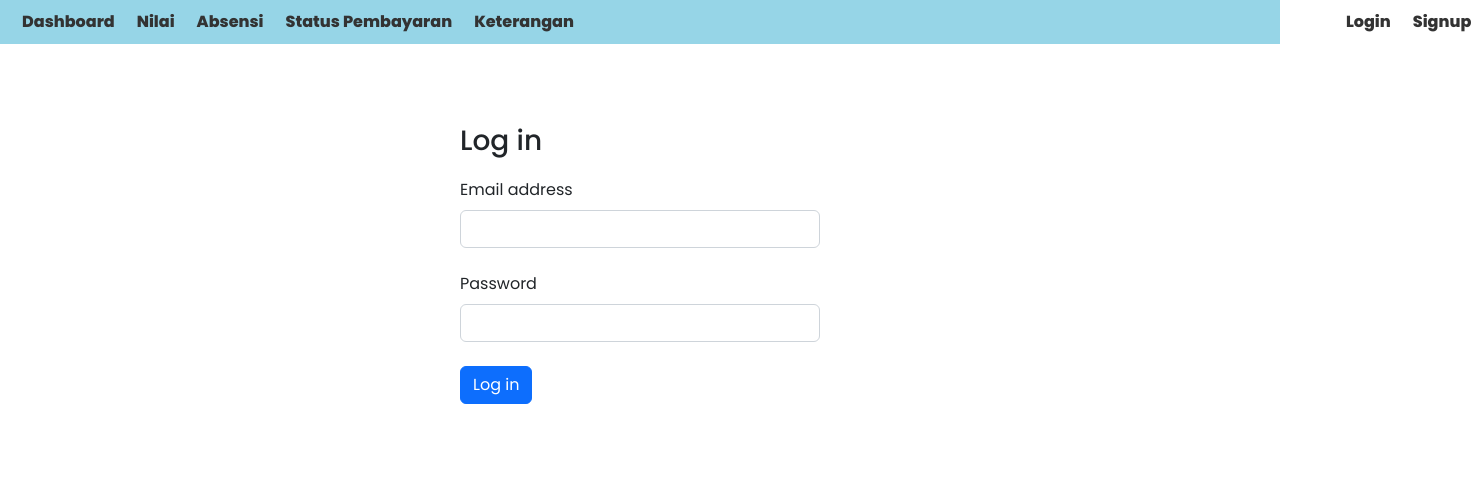
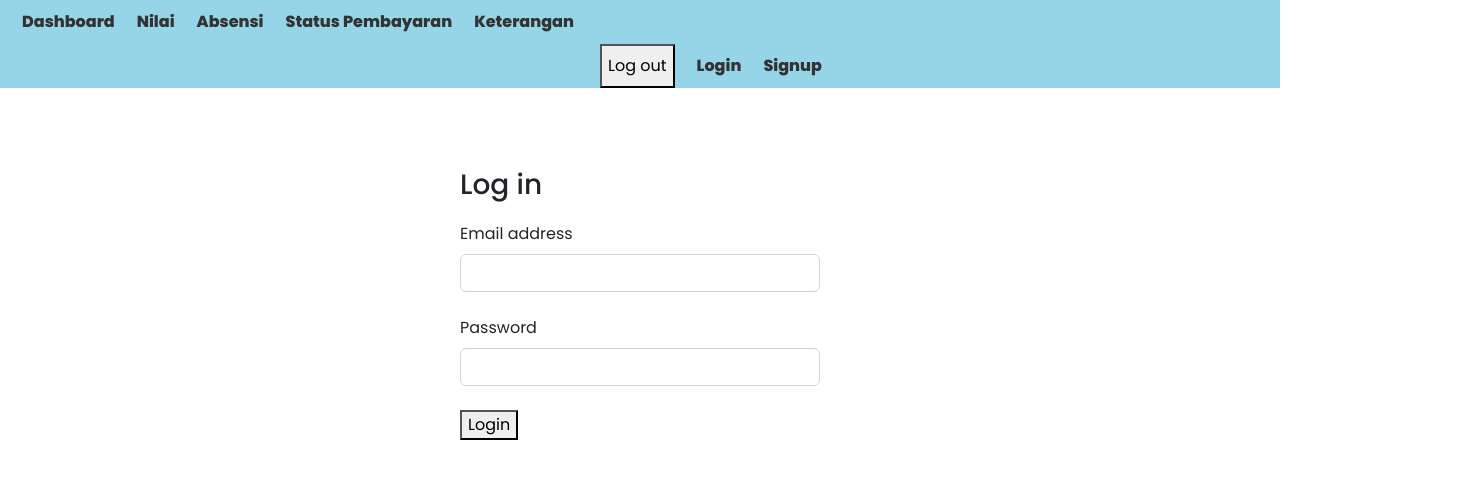
Before and after one commit to Anamaleit/SchoolApp-Web, a React (Create React App) app in the folder frontend/: page /login in a window 1280 px wide. Shown: the top 478 px of the page, 1471 px wide, since content can reach past the window. Built offline with nearby package versions, Linux system fonts and the light colour scheme.

Commit message:
Login logout logic

```diff
--- a/frontend/src/components/AnnouncementDetails.js
+++ b/frontend/src/components/AnnouncementDetails.js
@@ -29,7 +29,7 @@ const AnnouncementDetails = ({ announcement }) => {
             <div className="announcement-content">
                 <p><strong></strong>{announcement.description}</p>
             </div>
-            <AnnouncementModal mode="update" announcement={announcement} />
+            <AnnouncementModal mode="update" announcement={announcement} className="announcement-update-button"/>
             <br/>
             <button className="delete-button" onClick={handleClick}>Delete</button>
         </div>
--- a/frontend/src/components/Modal/AnnouncementModal.js
+++ b/frontend/src/components/Modal/AnnouncementModal.js
@@ -13,6 +13,7 @@ function AnnouncementModal(props) {
     let buttonTitle;
     let createMode;
     let updateMode;
+    let buttonType;
     switch (props.mode){
         default:
         case 'create':
@@ -23,6 +24,7 @@ function AnnouncementModal(props) {
             buttonTitle = 'Create a new announcement';
             createMode = true;
             updateMode = false;
+            buttonType= 'announcement-create-button'
             break;
         case 'update':
             dispatchType = 'UPDATE_ANNOUNCEMENT';
@@ -32,6 +34,7 @@ function AnnouncementModal(props) {
             buttonTitle = 'Edit';
             createMode = false;
             updateMode = true;
+            buttonType= 'announcement-update-button'
             break;
     }
 
@@ -98,7 +101,7 @@ function AnnouncementModal(props) {
 
     return (
         <>
-        <button className="announcement-button" onClick={handleShow}> {buttonTitle}
+        <button className={buttonType} onClick={handleShow}> {buttonTitle}
         </button>
 
         <Modal show={show} onHide={handleClose}>
--- a/frontend/src/components/Navbar.js
+++ b/frontend/src/components/Navbar.js
@@ -1,25 +1,29 @@
-// import { Link } from 'react-router-dom'
+import { useLogout } from '../hooks/useLogout'
 
 const Navbar = () => {
+    const { logout } = useLogout()
+
+    const handleClick = () => {
+        logout()
+    }
 
     return (
         <header>
-            <div className="nav">
+            <div className="nav-left">
                 <ul>
                     <li><a href="/">Dashboard</a></li>
                     <li><a href="/Nilai">Nilai</a></li>
                     <li><a href="/Absensi">Absensi</a></li>
                     <li><a href="/StatusPembayaran">Status Pembayaran</a></li>
                     <li><a href="/Keterangan">Keterangan</a></li>
-                    <li><a href="/login" style={{marginLeft: "750px"}}>Login</a></li>
+                </ul>
+            </div>
+            <div className="nav-right">
+                <ul>
+                    <button onClick={handleClick} style={{marginLeft: "600px"}}>Log out</button>
+                    <li><a href="/login">Login</a></li>
                     <li><a href="/signup">Signup</a></li>
                 </ul>
-                {/* <nav>
-                    <div>
-                        <Link to="/login">Login</Link>
-                        <Link to="/signup">Signup</Link>
-                    </div>
-                </nav> */}
             </div>
         </header>
     )
--- /dev/null
+++ b/frontend/src/hooks/useLogin.js
@@ -0,0 +1,36 @@
+import { useState } from 'react'
+import { useAuthContext } from './useAuthContext'
+
+export const useLogin = () => {
+  const [error, setError] = useState(null)
+  const [isLoading, setIsLoading] = useState(null)
+  const { dispatch } = useAuthContext()
+
+  const login = async (email, password) => {
+      setIsLoading(true)
+      setError(null)
+
+      const response = await fetch('api/user/login', {
+          method: 'POST',
+          headers: {'Content-Type': 'application/json'},
+          body: JSON.stringify({email, password})
+      })
+      const json = await response.json()
+
+      if (!response.ok) {
+          setIsLoading(false)
+          setError(json.error)
+      }
+      if (response.ok) {
+          // save the user to local storage
+          localStorage.setItem('user', JSON.stringify(json))
+
+          // update the auth context
+          dispatch({type: 'LOGIN', payload: json})
+
+          setIsLoading(false)
+      }
+  }
+
+  return { login, isLoading, error}
+}
--- /dev/null
+++ b/frontend/src/hooks/useLogout.js
@@ -0,0 +1,15 @@
+import { useAuthContext } from './useAuthContext'
+
+export const useLogout = () => {
+    const { dispatch } = useAuthContext()
+
+    const logout = () => {
+        // remove user from storage
+        localStorage.removeItem('user')
+
+        // dispatch logout action
+        dispatch({type: 'LOGOUT'})
+    }
+
+    return {logout}
+}
--- a/frontend/src/index.css
+++ b/frontend/src/index.css
@@ -26,20 +26,24 @@ header a:hover {
   color : white
 }
 
-.nav ul {
+.nav-left ul, .nav-right ul {
   margin: 0;
   padding: 0;
   list-style: none;
 }
 
-.nav > ul {
+.nav-left > ul, .nav-right > ul {
   display: flex;
 }
 
-.nav > ul > li {
+.nav-left > ul > li, .nav-right > ul > li {
   position: relative;
   white-space: nowrap;
   padding: 10px 0 10px 22px;
+}
+
+.nav-left, .nav-right {
+  display: inline-block;
 }
 
 .pages{
@@ -48,10 +52,16 @@ header a:hover {
   margin: 0 auto;
 }
 
-.home .announcement-button {
+.home .announcement-create-button {
   max-width: 800px;
   width: 100%;
   padding: 12px;
+}
+
+.home .announcement-update-button {
+  position: relative;
+  left: 83%;
+  top: 30px;
 }
 
 .announcement-details {
@@ -105,4 +115,5 @@ form.signup, form.login {
 
 textarea {
   width: 465px;
+  text-align: justify;
 }
--- a/frontend/src/pages/Login.js
+++ b/frontend/src/pages/Login.js
@@ -1,14 +1,15 @@
 import { useState } from 'react'
-import Button from 'react-bootstrap/Button';
+import { useLogin } from '../hooks/useLogin'
 
 const Login = () => {
     const [email, setEmail] = useState('')
     const [password, setPassword] = useState('')
+    const {login, error, isLoading} = useLogin()
 
     const handleSubmit = async (e) => {
         e.preventDefault()
 
-        console.log(email, password)
+        await login(email, password)
     }
 
     return (
@@ -37,7 +38,8 @@ const Login = () => {
                 />
             </div>
 
-            <Button>Log in</Button>
+            <button disabled={isLoading}>Login</button>
+            {error && <div className="error" style={{marginTop: "20px"}}>{error}</div>}
         </form>
     )
 }
--- a/frontend/src/pages/Signup.js
+++ b/frontend/src/pages/Signup.js
@@ -39,8 +39,7 @@ const Signup = () => {
             </div>
 
             <button disabled={isLoading}>Sign up</button>
-            {error && <div className="error" style={{marginTop: "20px"}}>{error}
-            </div>}
+            {error && <div className="error" style={{marginTop: "20px"}}>{error}</div>}
         </form>
     )
 }
```
